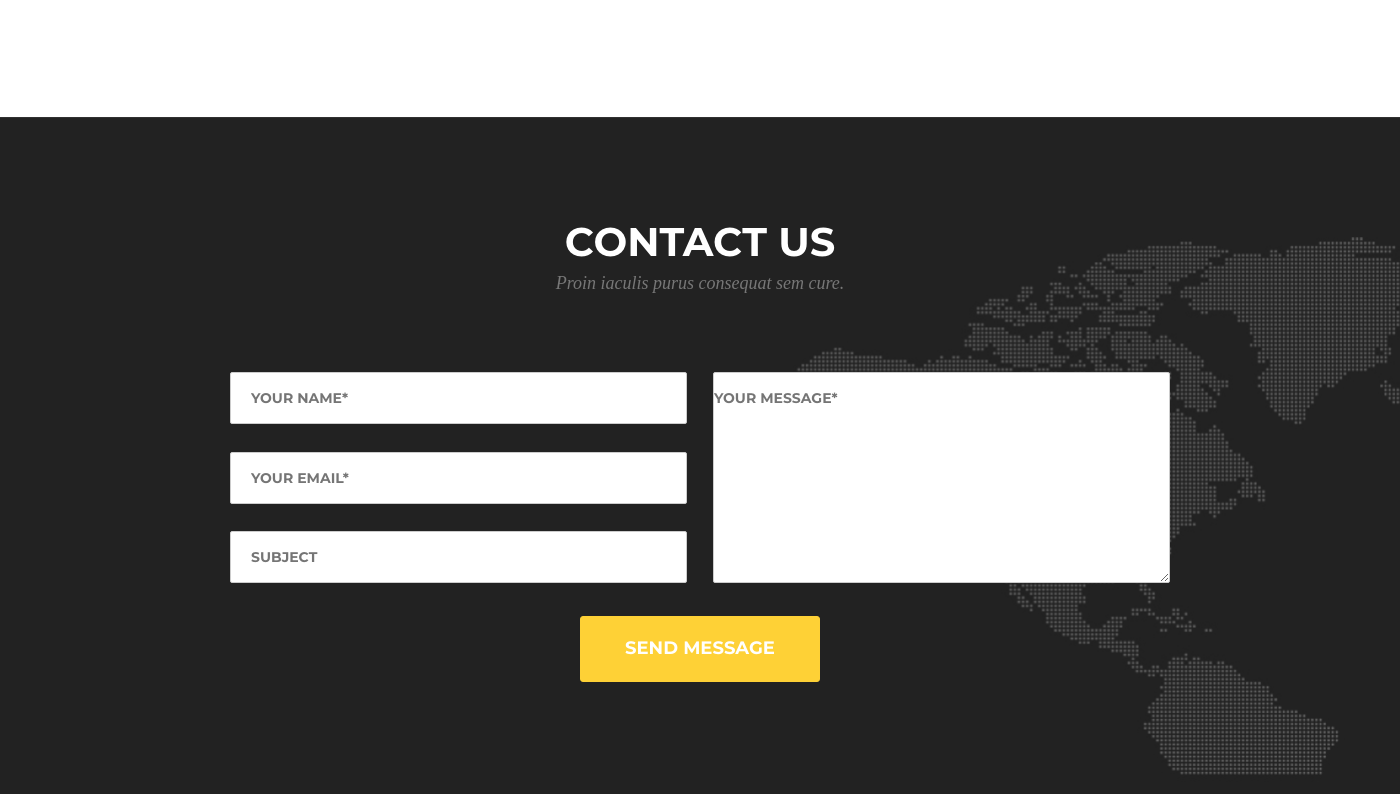
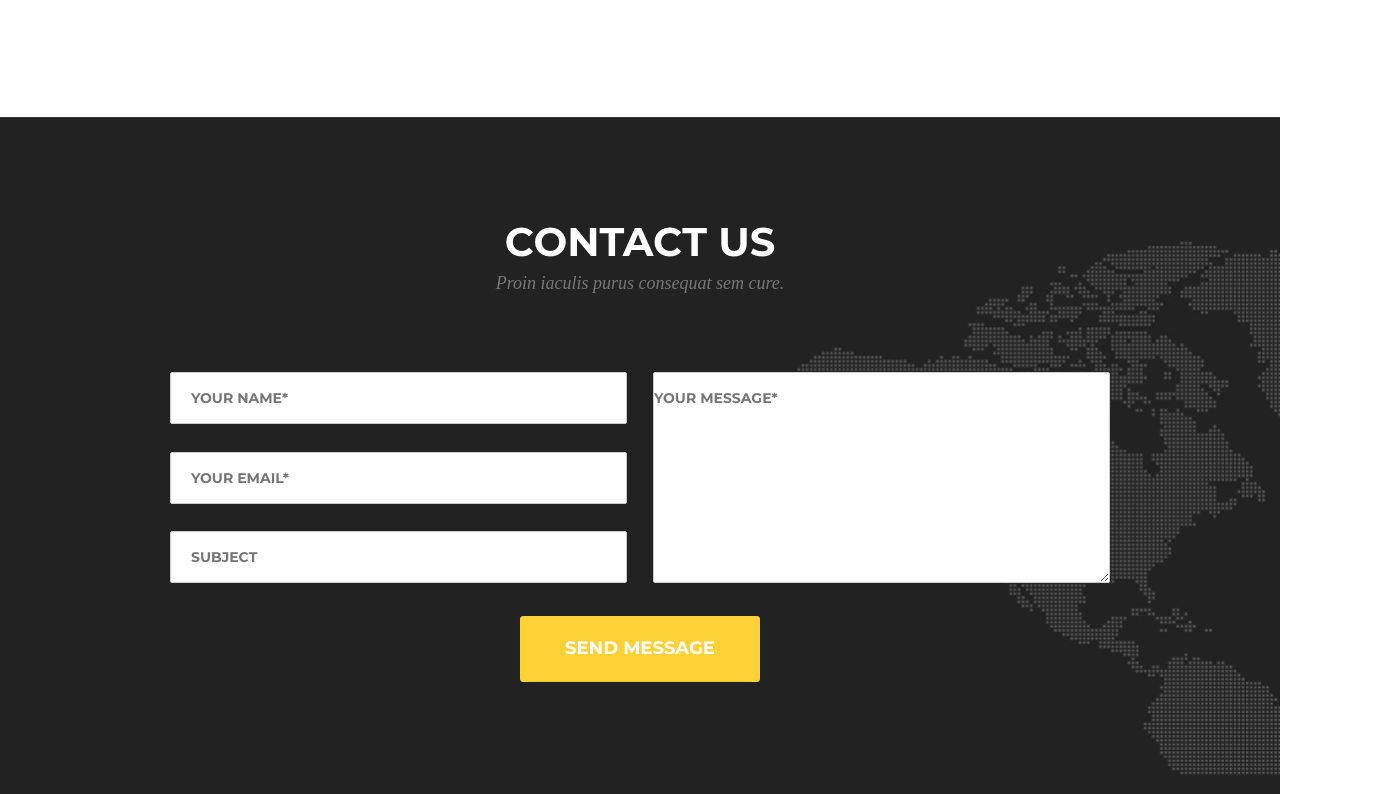
Before and after one commit to yourockit/goit-fe-course, a plain HTML site: page html-css/module-07-hw/index.html in a window 1280 px wide. Shown: the part 528-1322 px from the top of the page, 1400 px wide, since content can reach past the window. Drawn offline with nearby package versions, Linux system fonts and the light colour scheme; a web font is replaced by a local one.

Commit message:
m-07-hw-width

```diff
--- a/html-css/module-07-hw/css/style.css
+++ b/html-css/module-07-hw/css/style.css
@@ -112,7 +112,6 @@ nav>ul {
     background-image: url(../img/background.jpg);
     background-size: cover;
     background-repeat: no-repeat;
-    min-width: 1400px;
     height: 677px;
     margin: auto;
 }
@@ -130,7 +129,6 @@ form {
     flex-direction: column;
     justify-content: space-between;
     align-items: center;
-    width: 940px;
     height: 310px;
     margin: auto;
 }
@@ -146,7 +144,6 @@ form {
     display: flex;
     flex-direction: column;
     justify-content: space-between;
-    width: 455px;
     height: 211px;
 }
 
```
